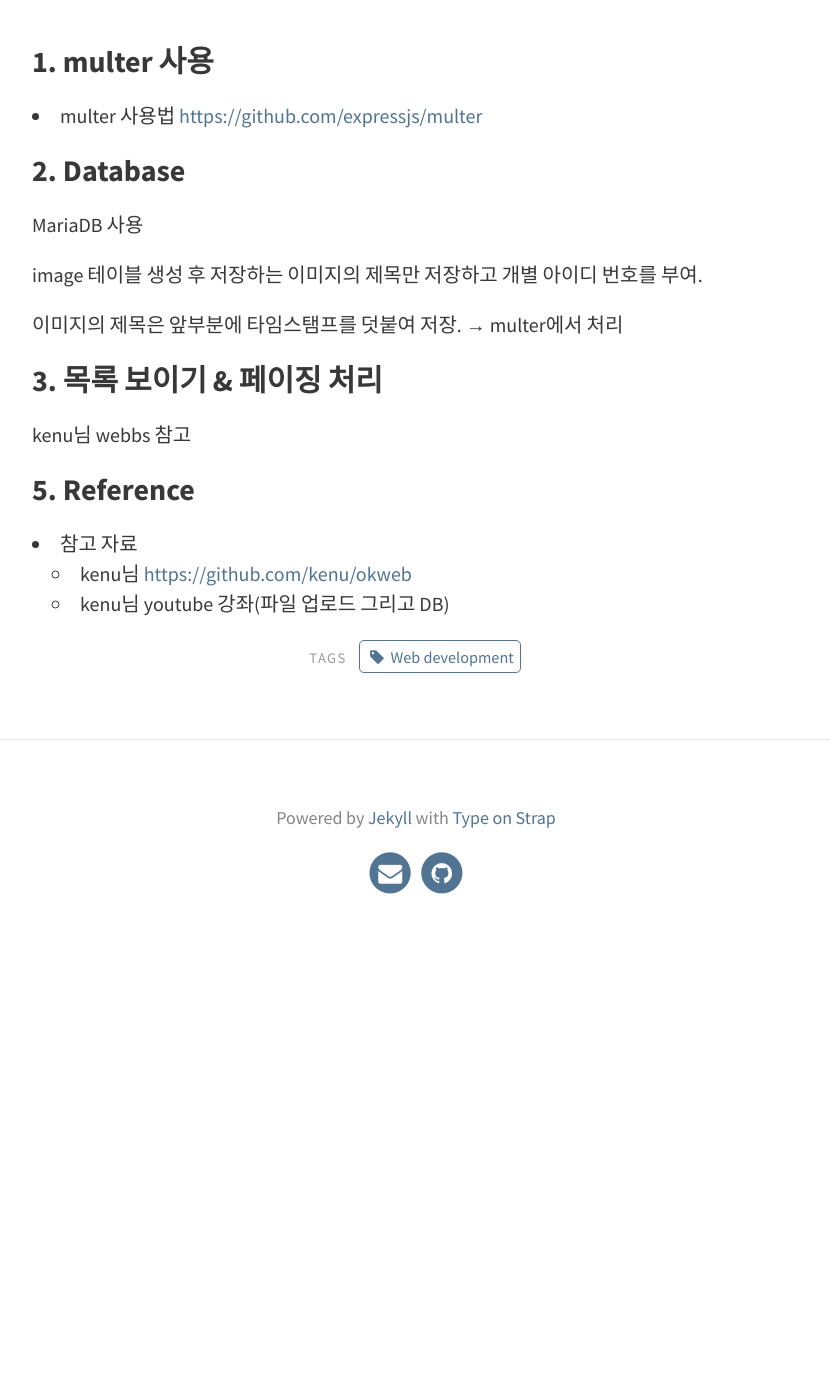
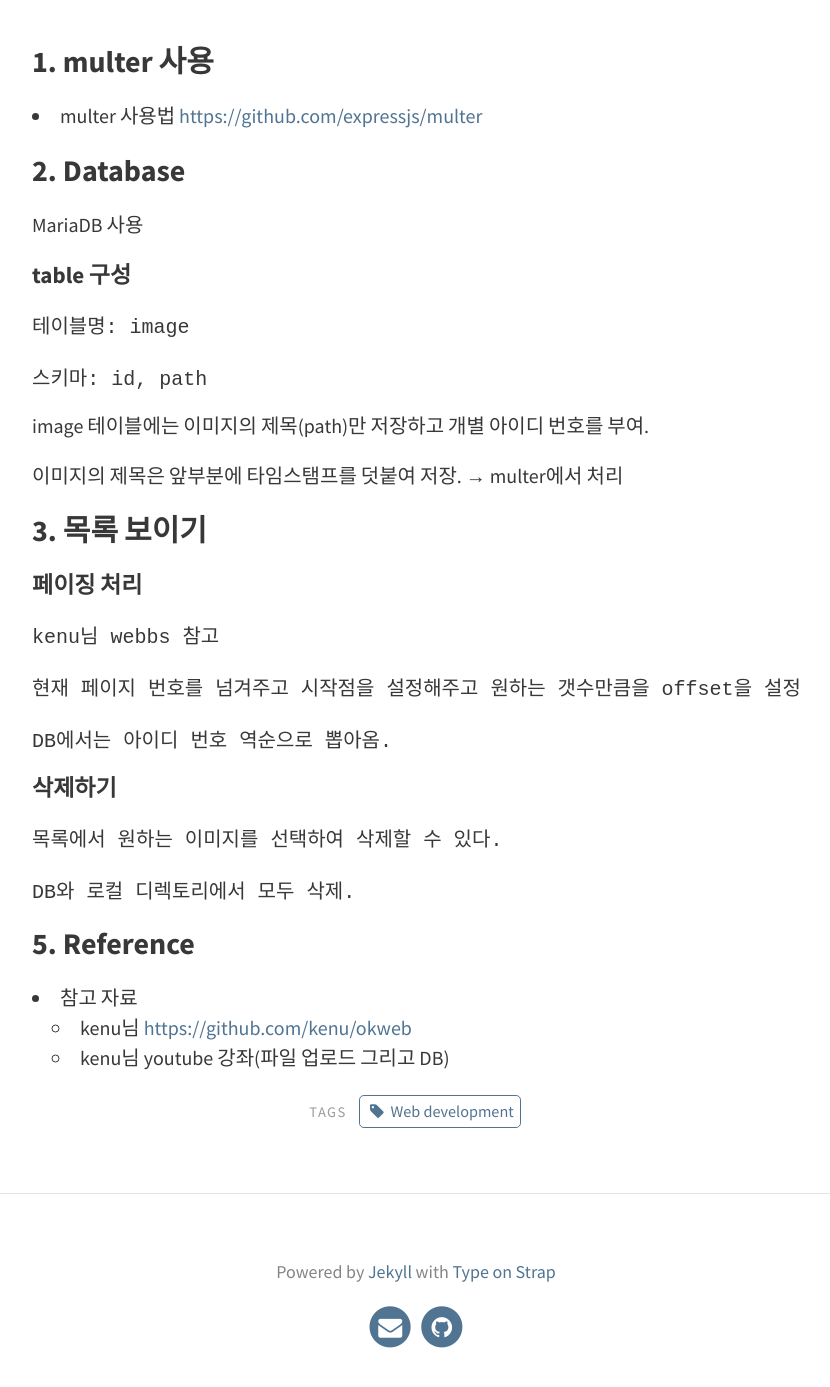
Before and after one commit to kuongee/Gitbook-Resource, a Jekyll site: the page built from _posts/webstudy/2018-04-20-web_imageUpload.md, in a window 1280 px wide and 1400 px high, scrolled down 1420 px. Shown: the top 1387 px of the window, without its empty margins (224-1054 px from the left). Built offline with Jekyll 4.4.1, drawn with Linux system fonts in a browser that asks for light colours; before the commit the page ends 2399 px from its top, so only the background shows below that.

Commit message:
web blog

```diff
--- a/_posts/webstudy/2018-04-20-web_imageUpload.md
+++ b/_posts/webstudy/2018-04-20-web_imageUpload.md
@@ -27,12 +27,28 @@ Node.js(javascript), ajax + MariaDB
 ### 2. Database
 MariaDB 사용
 
-image 테이블 생성 후 저장하는 이미지의 제목만 저장하고 개별 아이디 번호를 부여.
+#### table 구성
+    테이블명: image
+
+    스키마: id, path
+
+image 테이블에는 이미지의 제목(path)만 저장하고 개별 아이디 번호를 부여.
 
 이미지의 제목은 앞부분에 타임스탬프를 덧붙여 저장. &rarr; multer에서 처리
 
-### 3. 목록 보이기 & 페이징 처리
-kenu님 webbs 참고
+### 3. 목록 보이기
+
+#### 페이징 처리
+    kenu님 webbs 참고
+
+    현재 페이지 번호를 넘겨주고 시작점을 설정해주고 원하는 갯수만큼을 offset을 설정해준다.
+
+    DB에서는 아이디 번호 역순으로 뽑아옴.
+
+#### 삭제하기
+    목록에서 원하는 이미지를 선택하여 삭제할 수 있다.
+
+    DB와 로컬 디렉토리에서 모두 삭제.
 
 
 ### 5. Reference
```
